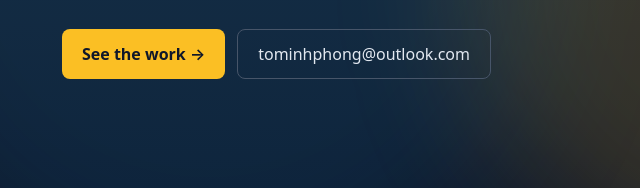
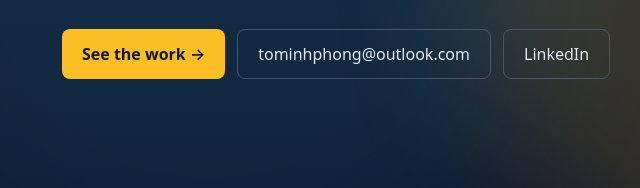
Before and after one commit to tominhphong/tominhphong-site, a plain HTML site: page index.html in a window 1280 px wide. Shown: the part 404-592 px from the top of the page, 218-858 px from the left. Drawn offline with nearby package versions, Linux system fonts and the light colour scheme.

Commit message:
Add LinkedIn link (hero + contact)

```diff
--- a/index.html
+++ b/index.html
@@ -85,6 +85,9 @@
         </a>
         <a href="mailto:tominhphong@outlook.com" class="inline-flex items-center px-5 py-3 rounded-lg border border-slate-600 text-slate-200 hover:border-slate-400 transition">
           tominhphong@outlook.com
+        </a>
+        <a href="https://www.linkedin.com/in/phong-to-windskills" target="_blank" rel="noopener" class="inline-flex items-center px-5 py-3 rounded-lg border border-slate-600 text-slate-200 hover:border-slate-400 transition">
+          LinkedIn
         </a>
       </div>
     </div>
@@ -218,6 +221,7 @@
         <span class="lang-vi">Phong nhận việc AI làm từ xa và các dự án tự động hóa bằng AI. Cách liên hệ tốt nhất là email.</span>
       </p>
       <a href="mailto:tominhphong@outlook.com" class="inline-flex items-center px-5 py-3 rounded-lg bg-amber-400 text-slate-900 font-semibold hover:bg-amber-300 transition">✉️ tominhphong@outlook.com</a>
+      <a href="https://www.linkedin.com/in/phong-to-windskills" target="_blank" rel="noopener" class="inline-flex items-center px-5 py-3 ml-2 mt-2 sm:mt-0 rounded-lg border border-slate-600 text-slate-200 hover:border-slate-400 transition">in LinkedIn</a>
     </section>
   </main>
 
```
